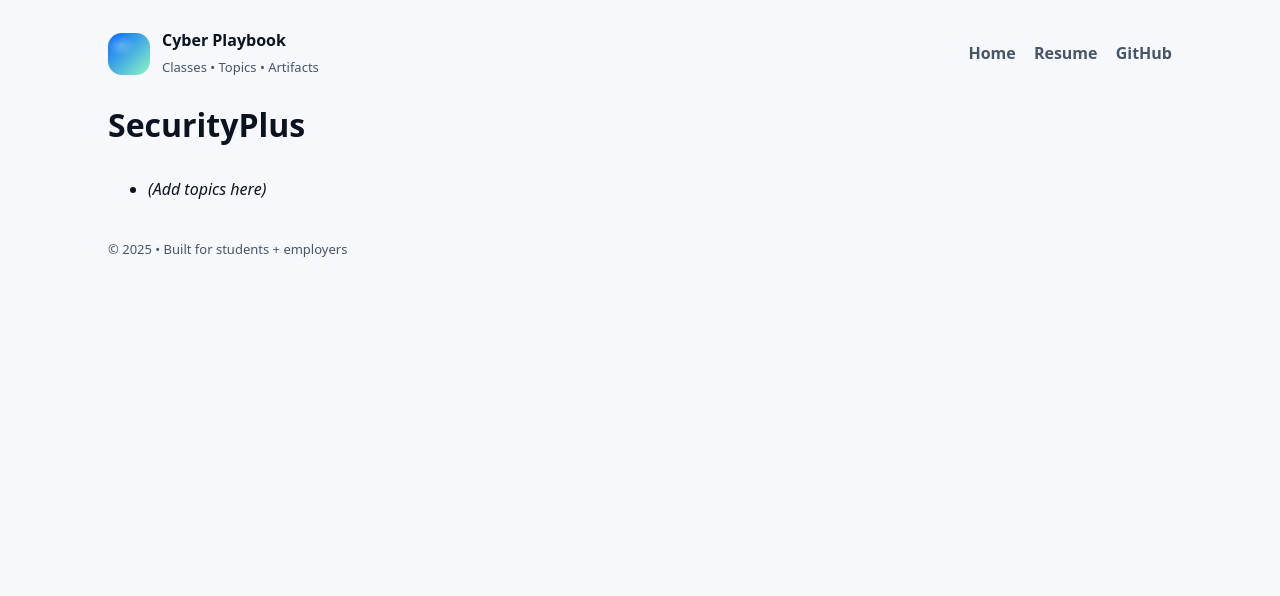
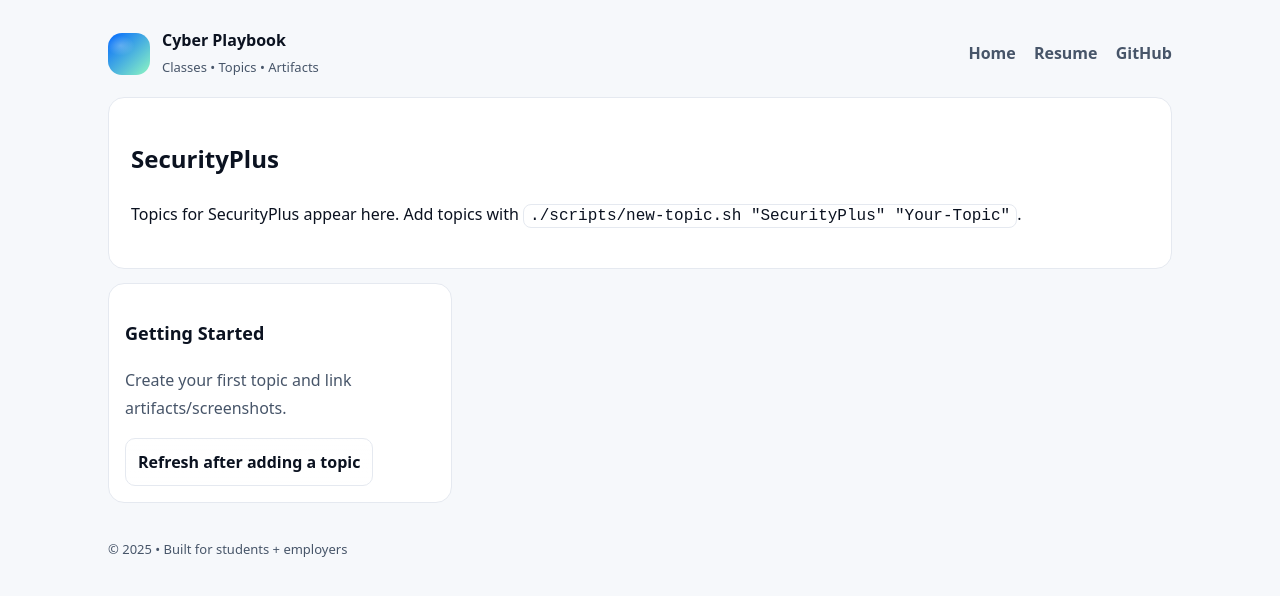
Before and after one commit to Claytonholden/Cyber-Playbook-Template, a Jekyll site: the page built from SecurityPlus/index.md, in a window 1280 px wide. Shown: the top 596 px of the page. Built offline with Jekyll 4.4.1, drawn with Linux system fonts in a browser that asks for light colours; our own code applies the rules of GitHub Pages for plain Markdown files.

Commit message:
Add class landing pages with layout

```diff
--- a/SecurityPlus/index.md
+++ b/SecurityPlus/index.md
@@ -1,2 +1,14 @@
-# SecurityPlus
-- *(Add topics here)*
+---
+layout: default
+title: SecurityPlus
+---
+<section class="hero"><h1>SecurityPlus</h1>
+<p>Topics for SecurityPlus appear here. Add topics with <code>./scripts/new-topic.sh "SecurityPlus" "Your-Topic"</code>.</p></section>
+
+<section class="grid">
+  <article class="card">
+    <h3>Getting Started</h3>
+    <p>Create your first topic and link artifacts/screenshots.</p>
+    <a class="btn" href="./">Refresh after adding a topic</a>
+  </article>
+</section>
```
